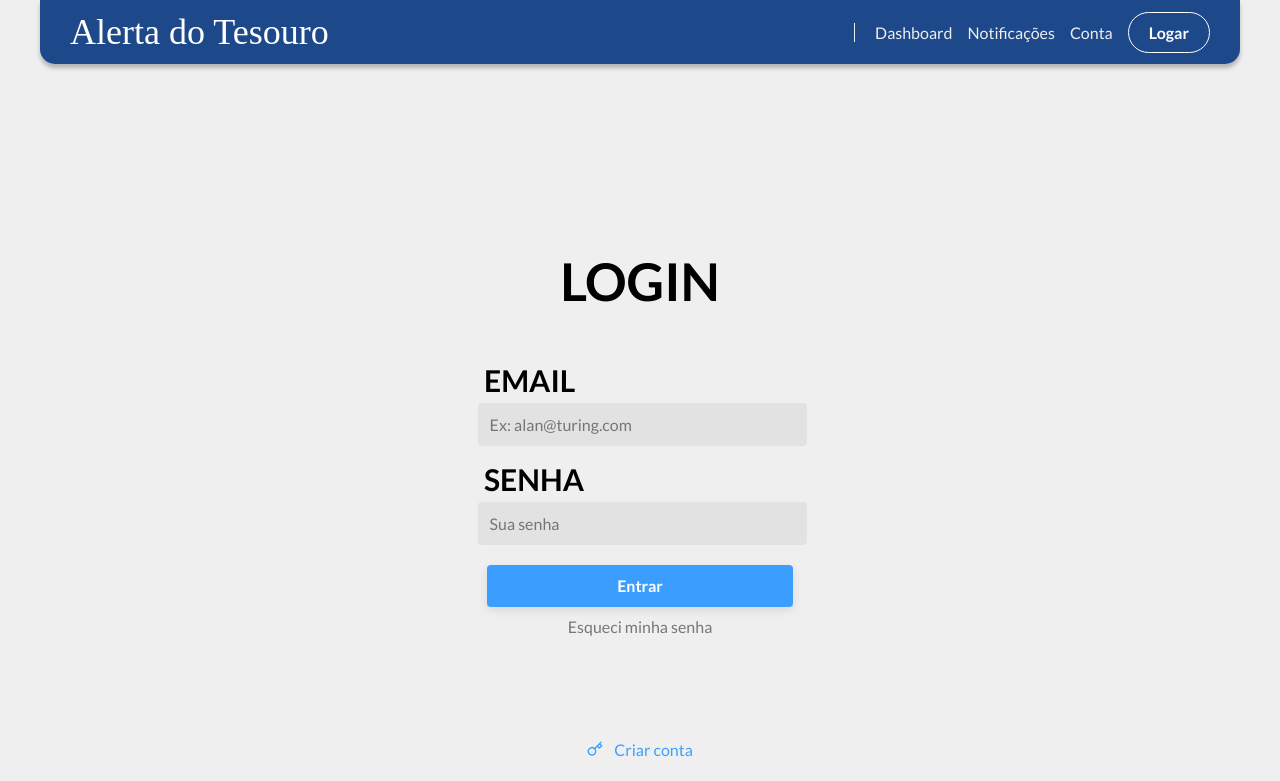
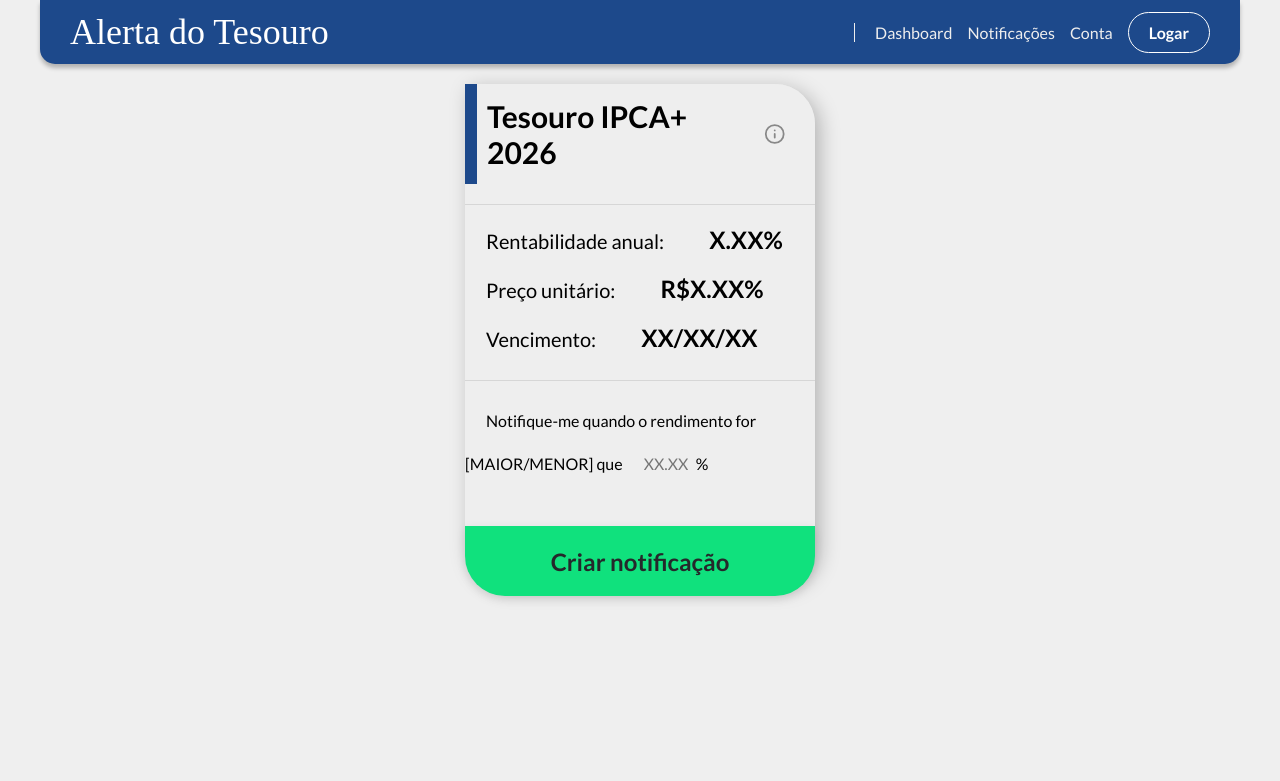
Before and after one commit to AtilioA/AlertaDoTesouro, a React (Create React App) app in the folder web/: page / in a window 1280 px wide. Shown: the top 781 px of the page. Built offline with nearby package versions, Linux system fonts and the light colour scheme; a web font is replaced by a local one.

Commit message:
feat(web): start styling of new component Card

```diff
--- a/web/src/App.tsx
+++ b/web/src/App.tsx
@@ -4,10 +4,12 @@ import SignIn from './pages/SignIn';
 import Header from './components/Header';
 import SignUp from './pages/SignUp';
 import GlobalStyle from './styles/global';
+import Card from './components/Cards';
 
 const App: React.FC = () => (
   <>
-    <Header/>
+    <Header />
+    <Card />
     <SignIn />
     <SignUp />
     <GlobalStyle />
--- /dev/null
+++ b/web/src/components/Cards/index.tsx
@@ -0,0 +1,41 @@
+import React from 'react';
+import { Container, CardHeader, CardBody, CardFooter } from './styles';
+import { FiInfo } from "react-icons/fi";
+
+const Card: React.FC = () => (
+  <>
+    <Container>
+    <CardHeader>
+      <h2>Tesouro IPCA+ 2026</h2>
+      <FiInfo size={24}/>
+    </CardHeader>
+      <hr/>
+    <CardBody>
+      <div id="bond-info">
+        <div id="line">
+          Rentabilidade anual:
+          <b>X.XX%</b>
+        </div>
+        <div id="line">
+          Preço unitário:
+          <b>R$X.XX%</b>
+        </div>
+        <div id="line">
+          Vencimento:
+          <b>XX/XX/XX</b>
+        </div>
+      </div>
+    </CardBody>
+    <hr/>
+    <CardFooter>
+      <div id="card-notify">
+        <p>Notifique-me quando o rendimento for</p>
+        [MAIOR/MENOR] que <input type="number" placeholder="XX.XX"/>%
+        <button>Criar notificação</button>
+      </div>
+    </CardFooter>
+    </Container>
+  </>
+)
+
+export default Card;
--- /dev/null
+++ b/web/src/components/Cards/styles.ts
@@ -0,0 +1,137 @@
+import styled from 'styled-components';
+
+export const CardFooter = styled.div`
+  display: flex;
+  height: 300px;
+
+  p {
+    font-size: 16px;
+    line-height: 50px;
+    margin-left: 21px;
+    margin-top: 10px;
+  }
+
+    /* Chrome, Safari, Edge, Opera */
+  input::-webkit-outer-spin-button,
+  input::-webkit-inner-spin-button {
+    -webkit-appearance: none;
+    margin: 0;
+  }
+
+  /* Firefox */
+  input[type=number] {
+    -moz-appearance: textfield;
+  }
+
+  input {
+    border-bottom: 1px solid #000;
+    border: 0;
+
+    padding: 8px;
+    width: 60px;
+    background: none;
+    margin: 0px 0px 0px 10px;
+  }
+
+  div#card-notify {
+  height: 300px;
+  }
+
+  button {
+    margin-top: 45px;
+    height: 70px;
+    width: 100%;
+
+    font-size: 24px;
+    font-weight: bold;
+
+    color: #25282B;
+    background: #10E17D;
+
+    border: 0;
+    box-shadow: 0px 3px 10px rgba(0, 0, 0, 0.1);
+    border-radius: 0px 0px 40px 40px;
+  }
+`;
+
+export const CardBody = styled.div`
+  display: flex;
+  margin-top: 20px;
+  margin-left: 21px;
+  height: 150px;
+
+  div#bond-info {
+    font-size: 20px;
+    display: flex;
+    flex-direction: column;
+    text-align: left;
+  }
+  div#line {
+    b {
+
+        font-size: 24px;
+        margin-left: 45px;
+      }
+    & + div#line {
+      margin-top: 20px;
+    }
+  }
+`;
+
+
+export const CardHeader = styled.div`
+  border-left: 12px solid #1D498B;
+  background: #eee; /* #eee */
+  padding: 0 30px;
+  border-radius: 0 40px 0px 0px;
+
+  height: 100px;
+  margin: 0 auto;
+  margin-top: 20px;
+  margin-bottom: 20px;
+  display: flex;
+  justify-content: space-between;
+  align-items: center;
+
+  h2 {
+    font-size: 30px;
+    text-align: left;
+    margin-left: -20px;
+    margin-right: 30px;
+  }
+
+  svg {
+    color: #888;
+  }
+  `
+
+
+export const Container = styled.div`
+  background: #eee;
+  border-radius: 0 40px 40px 40px;
+  box-shadow: 5px 5px 20px rgba(0, 0, 0, 0.25);
+
+  height: 500px;
+  max-width: 350px;
+  margin: 0 auto;
+
+  hr {
+    border: 0px;
+    margin-top: 5px;
+    margin-bottom: 5px;
+    height: 1px;
+    border: 0;
+    background: #000;
+    opacity: 0.1
+  }
+
+  a {
+    margin-right: 15px;
+    color: #eee;
+    text-decoration: none;
+
+    &:hover {
+      text-decoration: underline;
+    }
+  }
+`;
```
